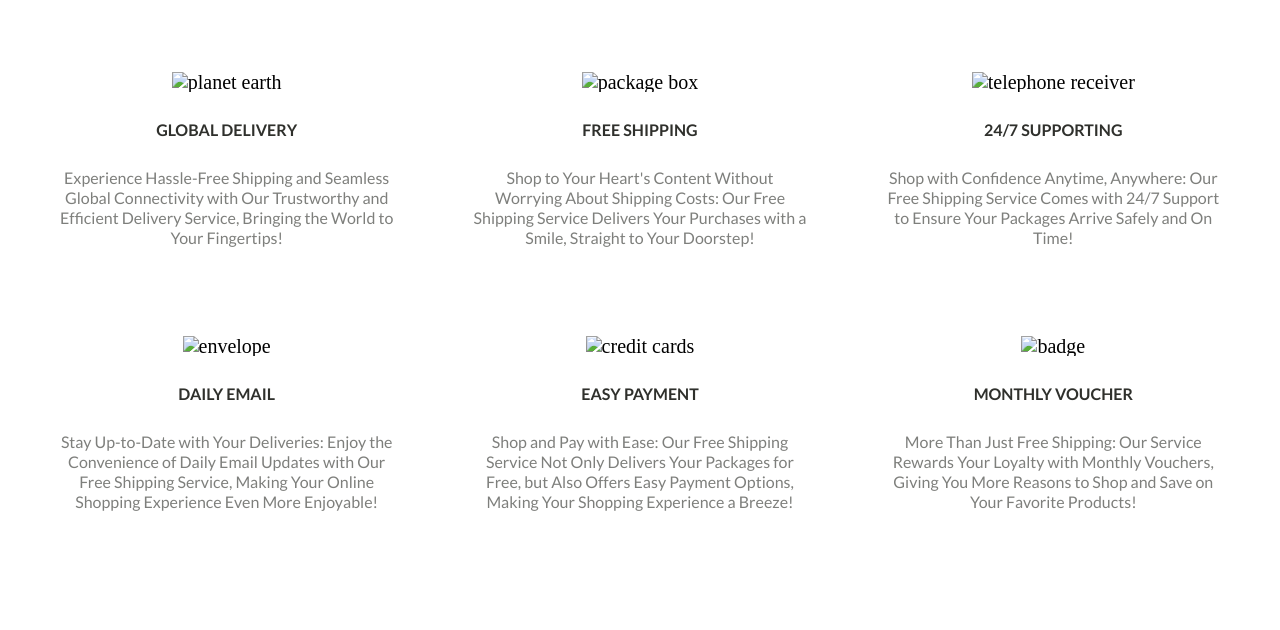
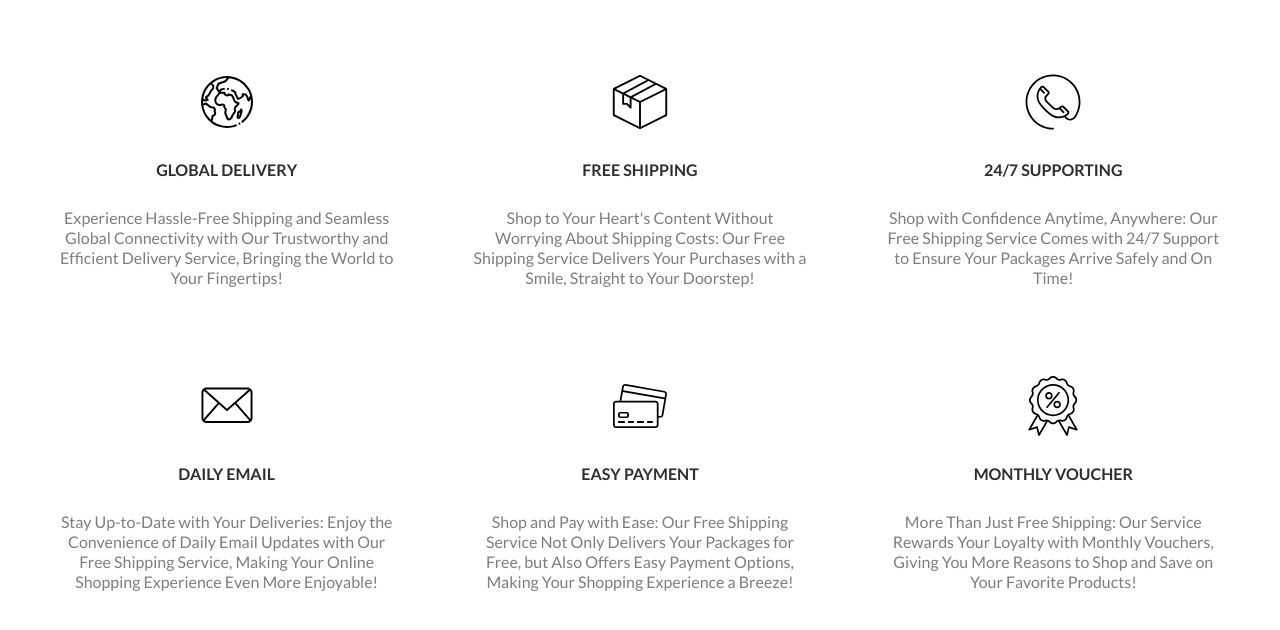
Before and after one commit to Vasyltsiun/homework_5, a plain HTML site: page index.html in a window 1280 px wide. Shown: the part 140-770 px from the top of the page. Drawn offline with Linux system fonts and the light colour scheme; the site is published under a folder, as on GitHub Pages, so addresses that start at the root find nothing.

Commit message:
fixed image path

```diff
--- a/index.html
+++ b/index.html
@@ -13,21 +13,21 @@
 				<div class="choose-us-items">
 					<div class="choose-us-item">
 						<div class="choose-us-content">
-							<img class="choose-us-img" src="/images/planet.svg" alt="planet earth">
+							<img class="choose-us-img" src="images/planet.svg" alt="planet earth">
 							<h3>GLOBAL DELIVERY</h3>
 							<p>Experience Hassle-Free Shipping and Seamless Global Connectivity with Our Trustworthy and Efficient Delivery Service, Bringing the World to Your Fingertips!</p>
 						</div>
 					</div>
 					<div class="choose-us-item">
 						<div class="choose-us-content">
-							<img class="choose-us-img" src="/images/package-box.svg" alt="package box">
+							<img class="choose-us-img" src="images/package-box.svg" alt="package box">
 							<h3>FREE SHIPPING</h3>
 							<p>Shop to Your Heart's Content Without Worrying About Shipping Costs: Our Free Shipping Service Delivers Your Purchases with a Smile, Straight to Your Doorstep! </p>
 						</div>
 					</div>
 					<div class="choose-us-item">
 						<div class="choose-us-content">
-							<img class="choose-us-img" src="/images/phone.svg" alt="telephone receiver">
+							<img class="choose-us-img" src="images/phone.svg" alt="telephone receiver">
 							<h3>24/7 SUPPORTING</h3>
 							<p>Shop with Confidence Anytime, Anywhere: Our Free Shipping Service Comes with 24/7 Support to Ensure Your Packages Arrive Safely and On Time!</p>
 						</div>
@@ -38,21 +38,21 @@
 				<div class="choose-us-items">
 					<div class="choose-us-item">
 						<div class="choose-us-content">
-							<img class="choose-us-img" src="/images/email.svg" alt="envelope">
+							<img class="choose-us-img" src="images/email.svg" alt="envelope">
 							<h3>DAILY EMAIL</h3>
 							<p>Stay Up-to-Date with Your Deliveries: Enjoy the Convenience of Daily Email Updates with Our Free Shipping Service, Making Your Online Shopping Experience Even More Enjoyable!</p>
 						</div>
 					</div>
 					<div class="choose-us-item">
 						<div class="choose-us-content">
-							<img class="choose-us-img" src="/images/credit-card.svg" alt="credit cards">
+							<img class="choose-us-img" src="images/credit-card.svg" alt="credit cards">
 							<h3>EASY PAYMENT</h3>
 							<p>Shop and Pay with Ease: Our Free Shipping Service Not Only Delivers Your Packages for Free, but Also Offers Easy Payment Options, Making Your Shopping Experience a Breeze!</p>
 						</div>
 					</div>
 					<div class="choose-us-item">
 						<div class="choose-us-content">
-							<img class="choose-us-img" src="/images/badge.svg" alt="badge">
+							<img class="choose-us-img" src="images/badge.svg" alt="badge">
 							<h3>MONTHLY  VOUCHER</h3>
 							<p>More Than Just Free Shipping: Our Service Rewards Your Loyalty with Monthly Vouchers, Giving You More Reasons to Shop and Save on Your Favorite Products!</p>
 						</div>
```
